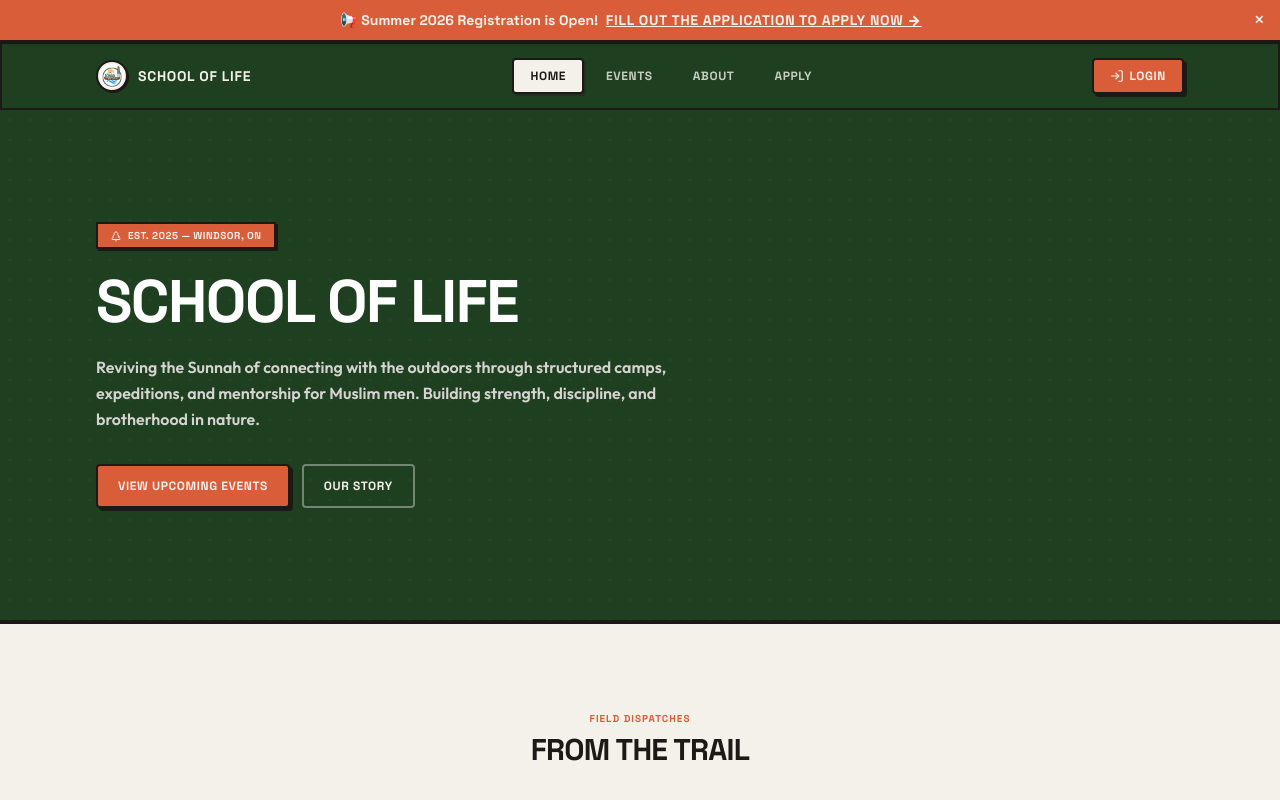
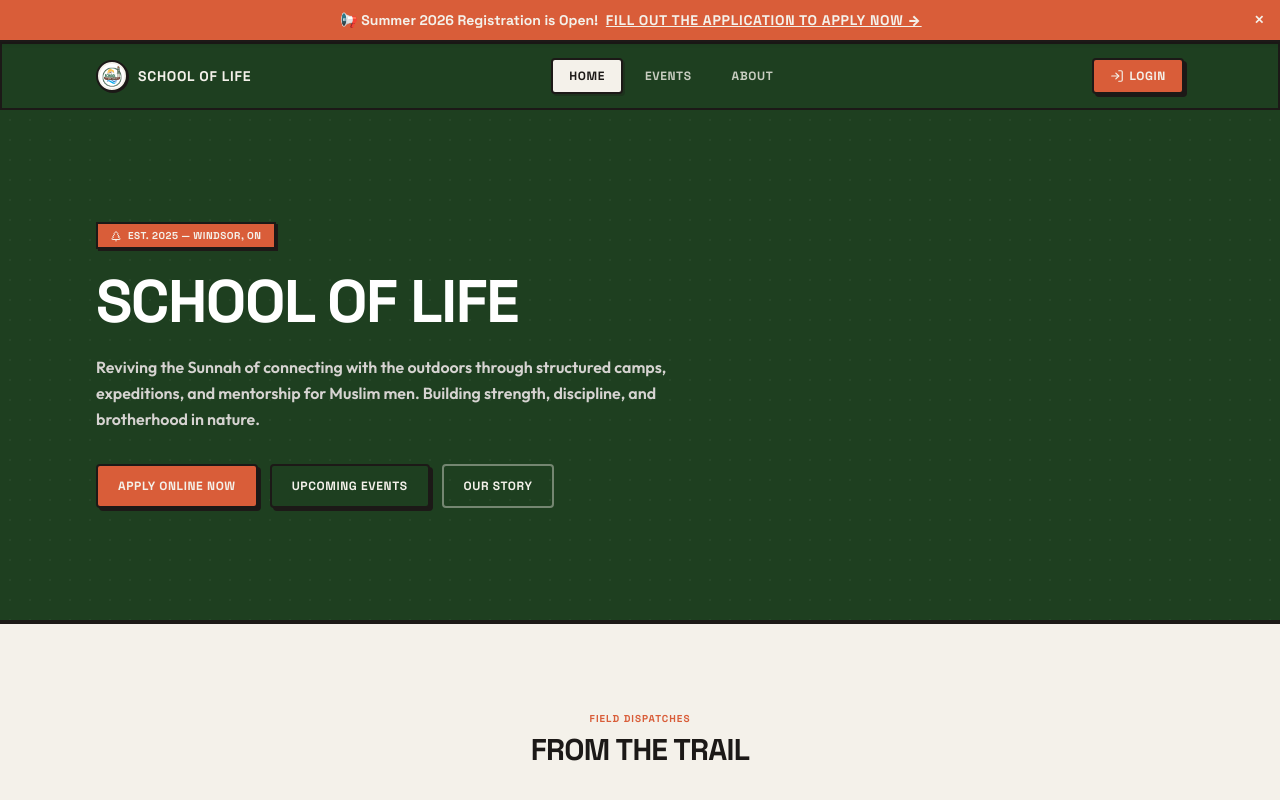
Before and after one commit to School-of-life-windsor/schooloflife-web, a React (Vite) app: page / in a window 1280 px wide. Shown: the top 800 px of the page. Built offline with nearby package versions, Linux system fonts and the light colour scheme.

Commit message:
feat: remove Apply tab from navbar and update homepage CTA buttons to navigate to Apply page

```diff
--- a/src/components/HomePage.jsx
+++ b/src/components/HomePage.jsx
@@ -57,10 +57,16 @@ export default function HomePage({ onNavigate }) {
           </p>
           <div className="flex flex-wrap gap-3 mt-8">
             <button
-              onClick={() => onNavigate('Events')}
+              onClick={() => onNavigate('Apply')}
               className="bg-campfire text-canvas px-5 py-3 font-display font-black text-xs uppercase tracking-wider border-2 border-stone-900 shadow-[3px_3px_0px_0px_#1C1917] hover:translate-x-[1px] hover:translate-y-[1px] hover:shadow-[2px_2px_0px_0px_#1C1917] active:translate-x-[3px] active:translate-y-[3px] active:shadow-none transition-all duration-100 rounded-sm cursor-pointer"
             >
-              View Upcoming Events
+              Apply Online Now
+            </button>
+            <button
+              onClick={() => onNavigate('Events')}
+              className="bg-forest text-canvas px-5 py-3 font-display font-black text-xs uppercase tracking-wider border-2 border-stone-900 shadow-[3px_3px_0px_0px_#1C1917] hover:translate-x-[1px] hover:translate-y-[1px] hover:shadow-[2px_2px_0px_0px_#1C1917] active:translate-x-[3px] active:translate-y-[3px] active:shadow-none transition-all duration-100 rounded-sm cursor-pointer"
+            >
+              Upcoming Events
             </button>
             <button
               onClick={() => onNavigate('About')}
@@ -261,12 +267,18 @@ export default function HomePage({ onNavigate }) {
             <p className="text-xs md:text-sm text-stone-300 leading-relaxed font-semibold">
               Join School of Life this summer. Build strength, sharpen skills, and forge bonds of brotherhood in the wilderness.
             </p>
-            <div className="pt-2">
+            <div className="pt-2 flex flex-wrap justify-center gap-3">
+              <button
+                onClick={() => onNavigate('Apply')}
+                className="bg-campfire text-canvas px-6 py-3 font-display font-black text-xs uppercase tracking-wider border-2 border-stone-900 shadow-[3px_3px_0px_0px_#1C1917] hover:translate-x-[1px] hover:translate-y-[1px] hover:shadow-[2px_2px_0px_0px_#1C1917] active:translate-x-[3px] active:translate-y-[3px] active:shadow-none transition-all duration-100 rounded-sm cursor-pointer"
+              >
+                Apply Online Now
+              </button>
               <button
                 onClick={() => onNavigate('Events')}
-                className="bg-campfire text-canvas px-6 py-3 font-display font-black text-xs uppercase tracking-wider border-2 border-stone-900 shadow-[3px_3px_0px_0px_#1C1917] hover:translate-x-[1px] hover:translate-y-[1px] hover:shadow-[2px_2px_0px_0px_#1C1917] active:translate-x-[3px] active:translate-y-[3px] active:shadow-none transition-all duration-100 rounded-sm cursor-pointer"
+                className="bg-transparent text-canvas px-6 py-3 font-display font-black text-xs uppercase tracking-wider border-2 border-canvas/40 hover:border-canvas hover:bg-white/10 transition-all duration-100 rounded-sm cursor-pointer"
               >
-                View Summer Schedule
+                View Events Schedule
               </button>
             </div>
           </div>
--- a/src/components/Navbar.jsx
+++ b/src/components/Navbar.jsx
@@ -5,7 +5,6 @@ const tabs = [
   { id: 'Home', label: 'Home' },
   { id: 'Events', label: 'Events' },
   { id: 'About', label: 'About' },
-  { id: 'Apply', label: 'Apply' },
 ];
 
 export default function Navbar({ activeTab, setActiveTab }) {
```
